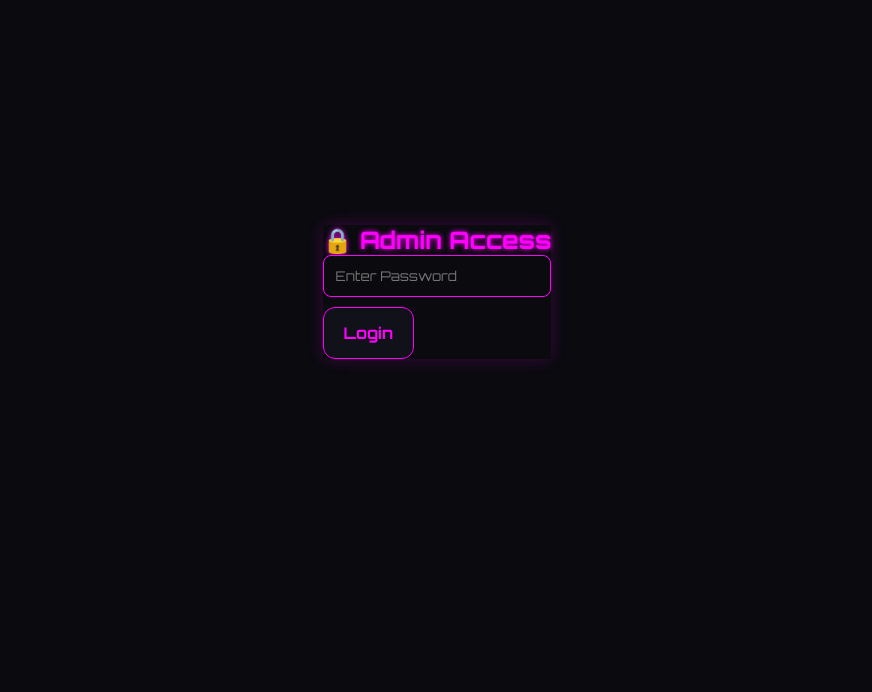
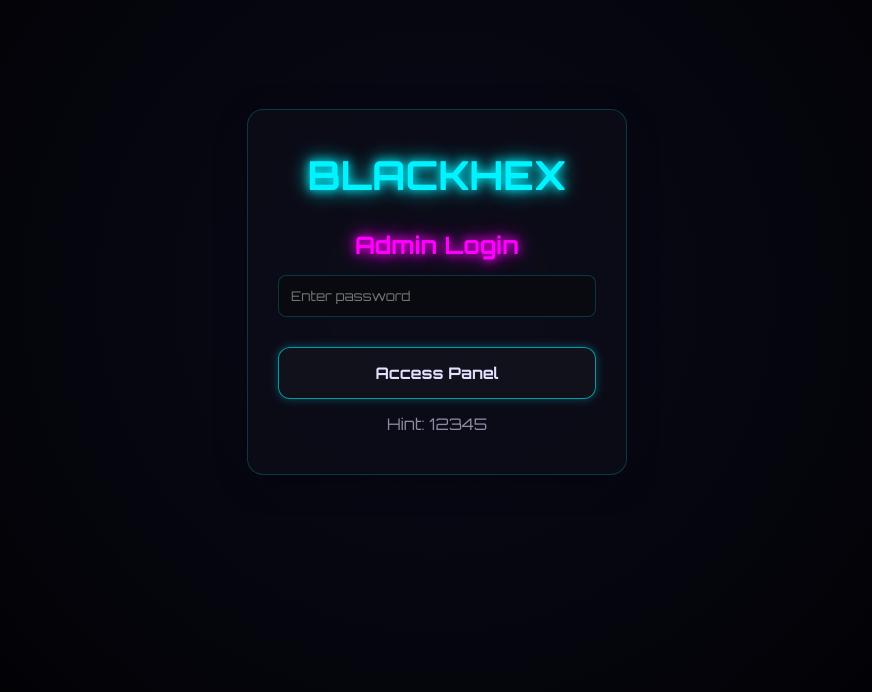
Before and after one commit to blackhex641/blackhex641, a plain HTML site: page login.html in a window 1280 px wide. Shown: the part 108-800 px from the top of the page, without its empty margins (203-1075 px from the left). Drawn offline with Linux system fonts and the light colour scheme.

Commit message:
Update login.html

```diff
--- a/login.html
+++ b/login.html
@@ -1,29 +1,54 @@
+<!-- login.html -->
 <!DOCTYPE html>
 <html lang="en">
 <head>
   <meta charset="UTF-8">
-    <meta name="viewport" content="width=device-width, initial-scale=1.0">
-    <title>Blackhex Admin Login</title>
+  <meta name="viewport" content="width=device-width, initial-scale=1.0, maximum-scale=1.0, user-scalable=no">
+  <title>Blackhex Admin - Login</title>
   <link rel="stylesheet" href="style.css">
+  <style>
+    body {
+      display: flex;
+      justify-content: center;
+      align-items: center;
+      height: 100vh;
+      background: radial-gradient(circle at 50% 50%, #0a0a1a, #000);
+    }
+    .login-card {
+      width: 90%;
+      max-width: 380px;
+      padding: 40px 30px;
+      text-align: center;
+    }
+    .login-card h1 {
+      font-size: 2.5rem;
+      margin-bottom: 30px;
+    }
+    .login-card input {
+      margin: 15px 0;
+    }
+  </style>
 </head>
 <body>
-
-    <div class="login-box" style="border-color: #ff00ff; box-shadow: 0 0 15px rgba(255, 0, 255, 0.2);">
-        <h2 style="color: #ff00ff; text-shadow: 0 0 5px #ff00ff;">🔒 Admin Access</h2>
-        <input type="password" id="adminPassword" placeholder="Enter Password" style="border-color: #ff00ff; color: #ff00ff;">
-        <button class="btn" style="border-color: #ff00ff; color: #ff00ff;" onclick="checkLogin()">Login</button>
+  <div class="login-card glass">
+    <h1 class="neon-blue">BLACKHEX</h1>
+    <h2 class="neon-pink">Admin Login</h2>
+    <input type="password" id="admin-password" placeholder="Enter password" autocomplete="off">
+    <button class="btn neon-border-blue full-width" id="login-btn">Access Panel</button>
+    <p style="margin-top:15px; opacity:0.6;">Hint: 12345</p>
   </div>
-
   <script>
-        function checkLogin() {
-            const pass = document.getElementById("adminPassword").value;
-            if(pass === "12345") {
-                alert("Login Successful!");
-                window.location.href = "admin.html";
+    document.getElementById('login-btn').addEventListener('click', () => {
+      const pass = document.getElementById('admin-password').value;
+      if (pass === '12345') {
+        window.location.href = 'admin.html';
       } else {
-                alert("❌ Wrong Password!");
+        alert('Incorrect password!');
       }
-        }
+    });
+    document.getElementById('admin-password').addEventListener('keypress', (e) => {
+      if (e.key === 'Enter') document.getElementById('login-btn').click();
+    });
   </script>
 </body>
 </html>
```
Lines whose indentation alone changed are shown as unchanged.
